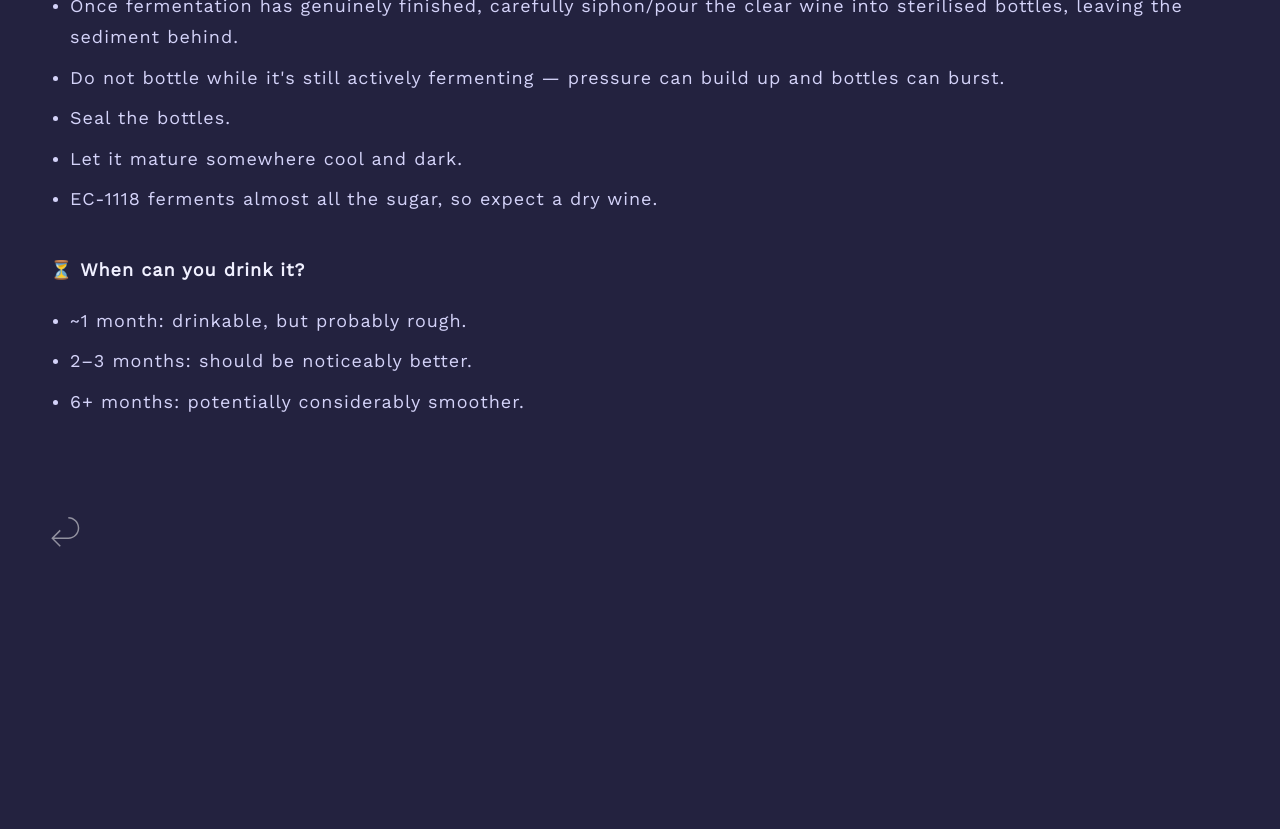
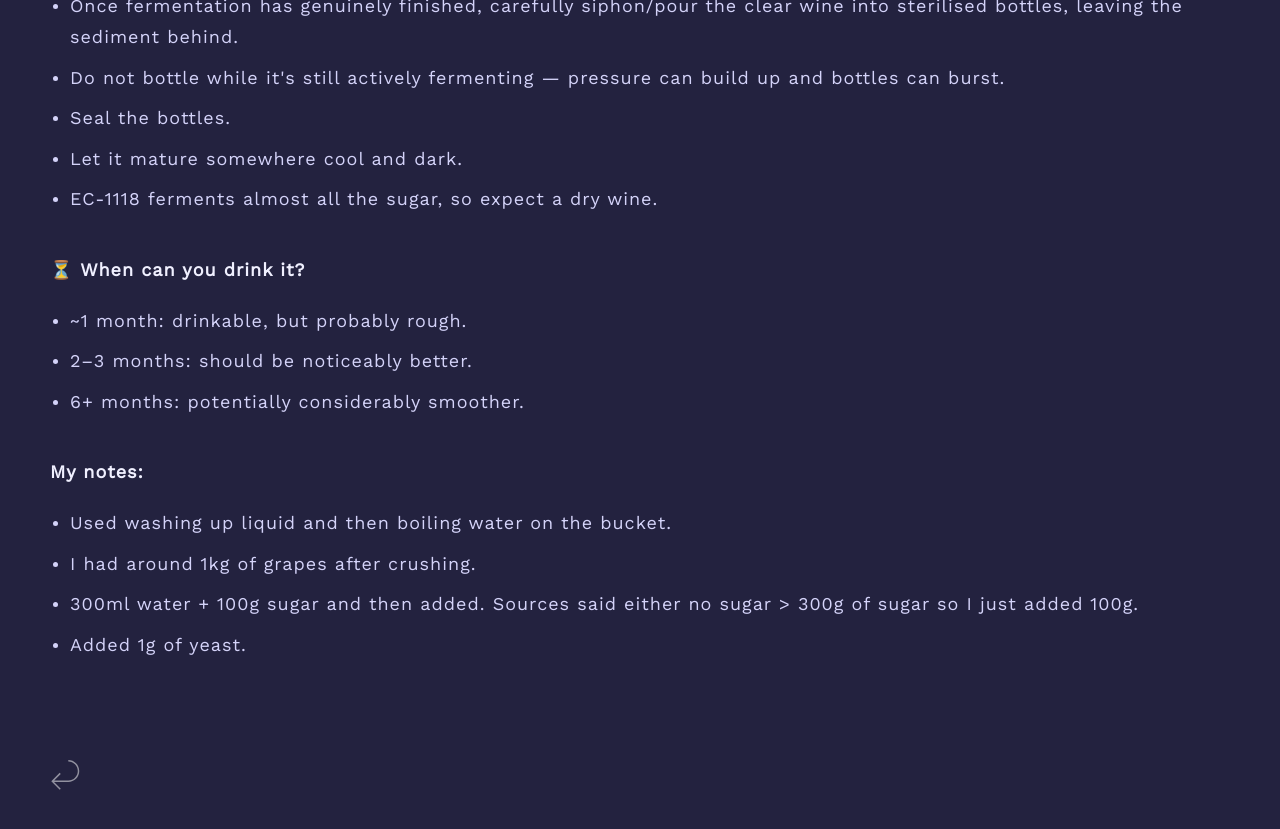
Before and after one commit to khxnter/arrival, a Jekyll site: the page built from wine.html, in a window 1280 px wide and 900 px high, scrolled down 2432 px. Shown: the top 829 px of the window. Built offline with Jekyll 4.4.1, drawn with Linux system fonts in a browser that asks for light colours; before the commit the page ends 3089 px from its top, so only the background shows below that.

Commit message:
My notes on the wine

```diff
--- a/wine.html
+++ b/wine.html
@@ -81,4 +81,12 @@ title: ARRIVAL | Making Wine
         <li>2–3 months: should be noticeably better.</li>
         <li>6+ months: potentially considerably smoother.</li>
     </ul>
+
+    <p><strong>My notes:</strong></p>
+    <ul>
+        <li>Used washing up liquid and then boiling water on the bucket.</li>
+        <li>I had around 1kg of grapes after crushing.</li>
+        <li>300ml water + 100g sugar and then added. Sources said either no sugar > 300g of sugar so I just added 100g.</li>
+        <li>Added 1g of yeast.</li>
+    </ul>
 </div>
```
